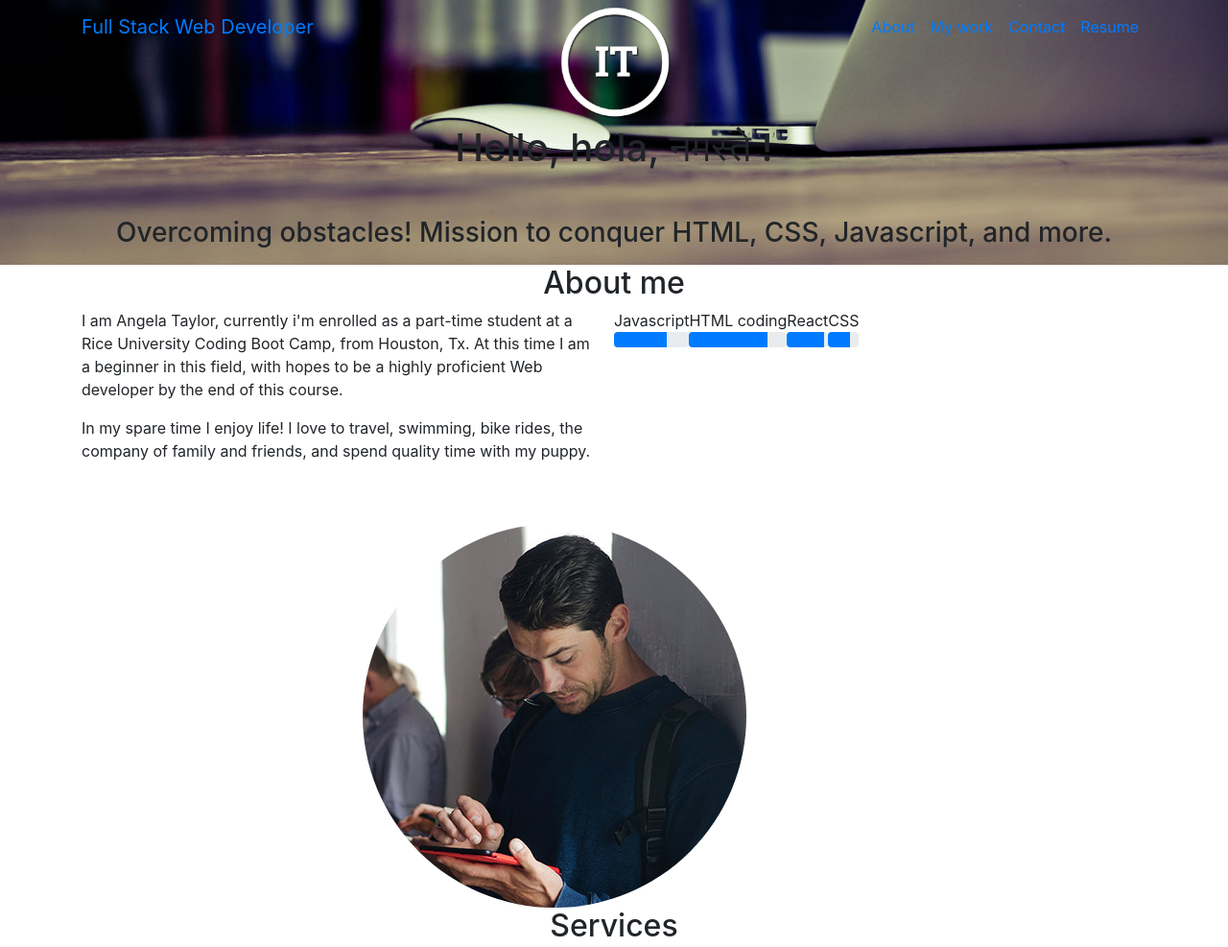
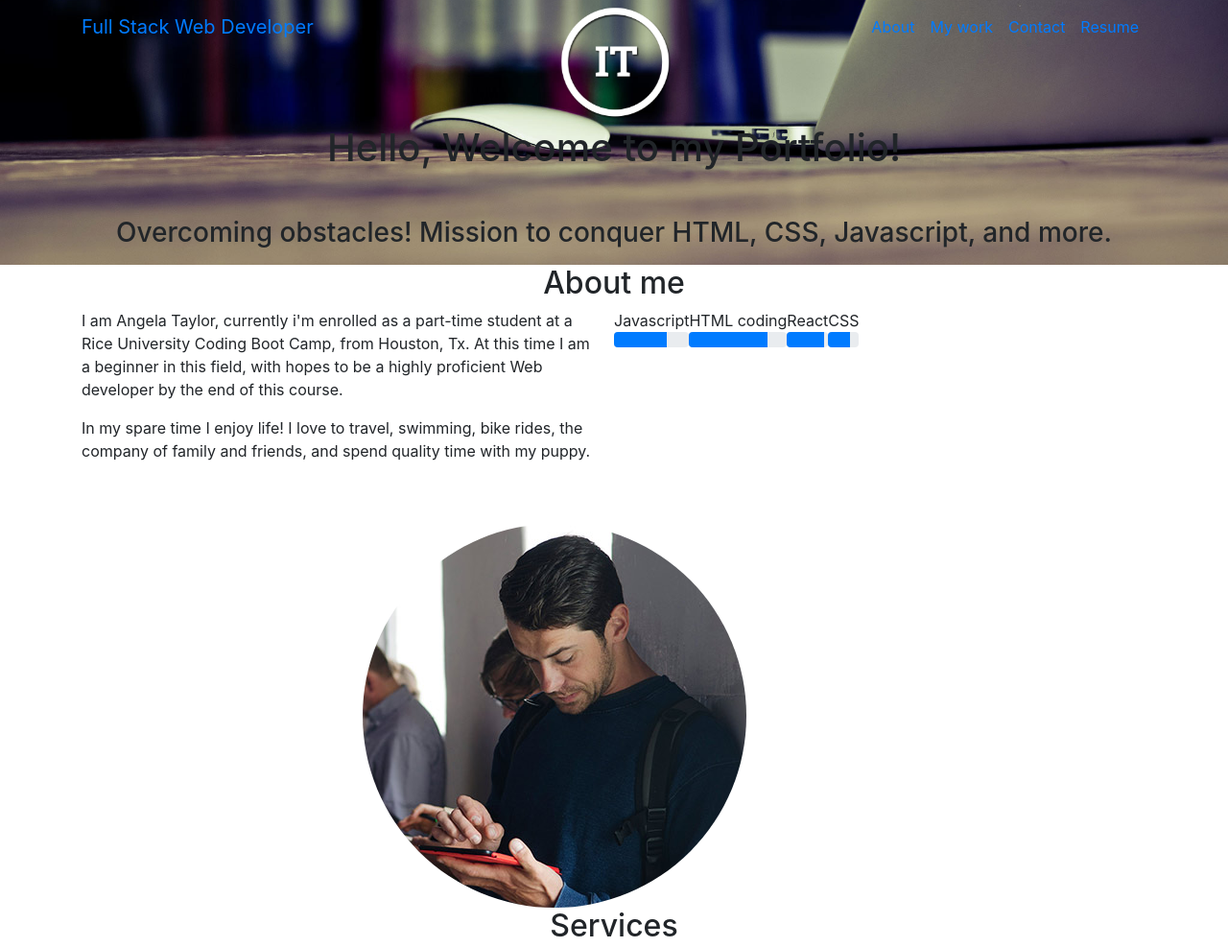
Before and after one commit to AngelaTaylor87/Professional-Portfolio-3, a plain HTML site: page index.html in a window 1280 px wide. Shown: the top 987 px of the page at 96% size. Drawn offline with nearby package versions, Linux system fonts and the light colour scheme.

Commit message:
added welcome message

```diff
--- a/index.html
+++ b/index.html
@@ -51,7 +51,7 @@
     <section id="intro" style="background: url(img/home.jpg) center center no-repeat; background-size: cover;" class="intro-section pb-2">
       <div class="container text-center">
         <div data-animate="fadeInDown" class="logo"><img src="img/logo-big.png" alt="logo" width="130"></div>
-        <h1 data-animate="fadeInDown" class="text-shadow mb-5">Hello, hola, नमस्ते !</h1>
+        <h1 data-animate="fadeInDown" class="text-shadow mb-5">Hello, Welcome to my Portfolio!</h1>
         <p data-animate="slideInUp" class="h3 text-shadow text-400">Overcoming obstacles! Mission to conquer HTML, CSS, Javascript, and more.</p>
       </div>
     </section>
```
